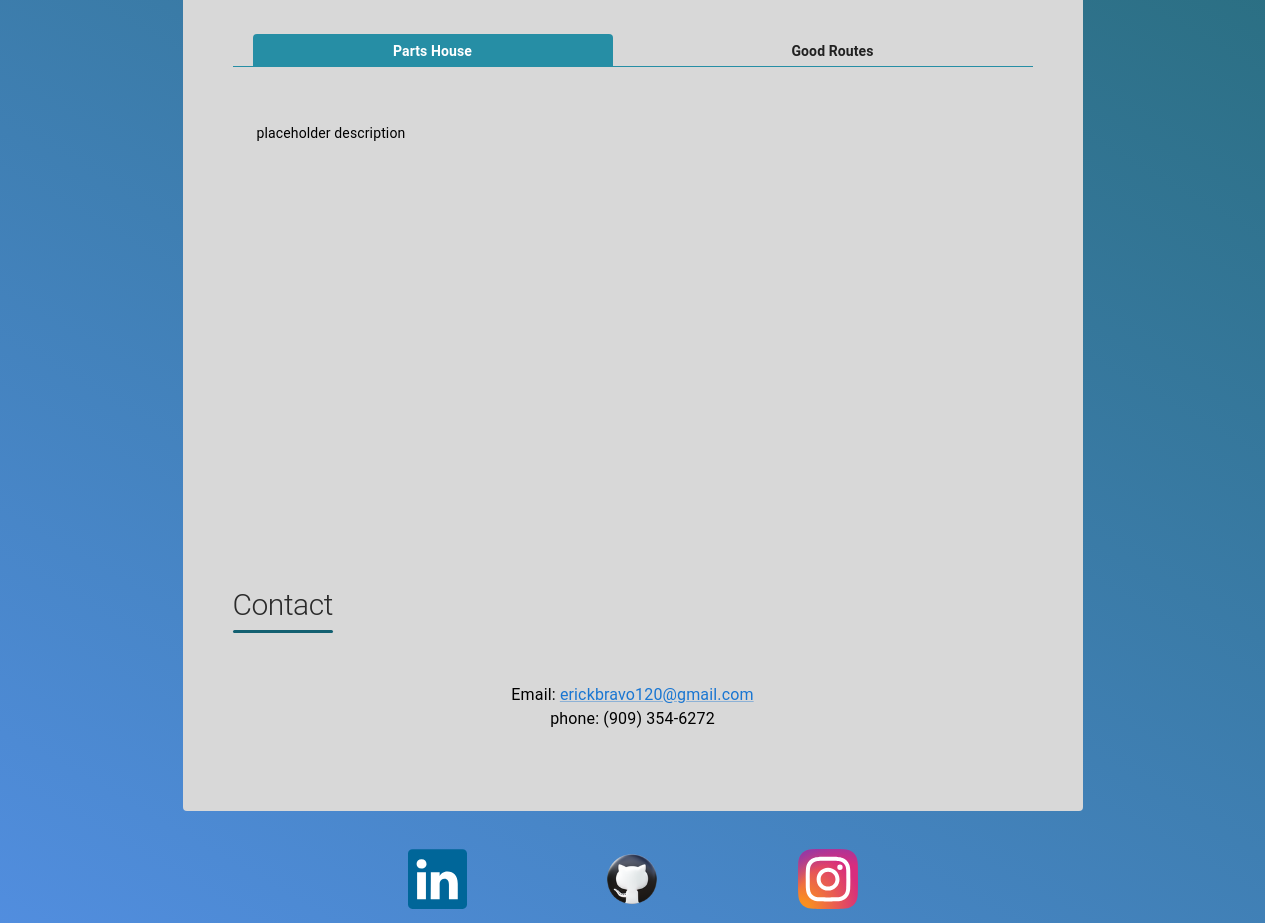
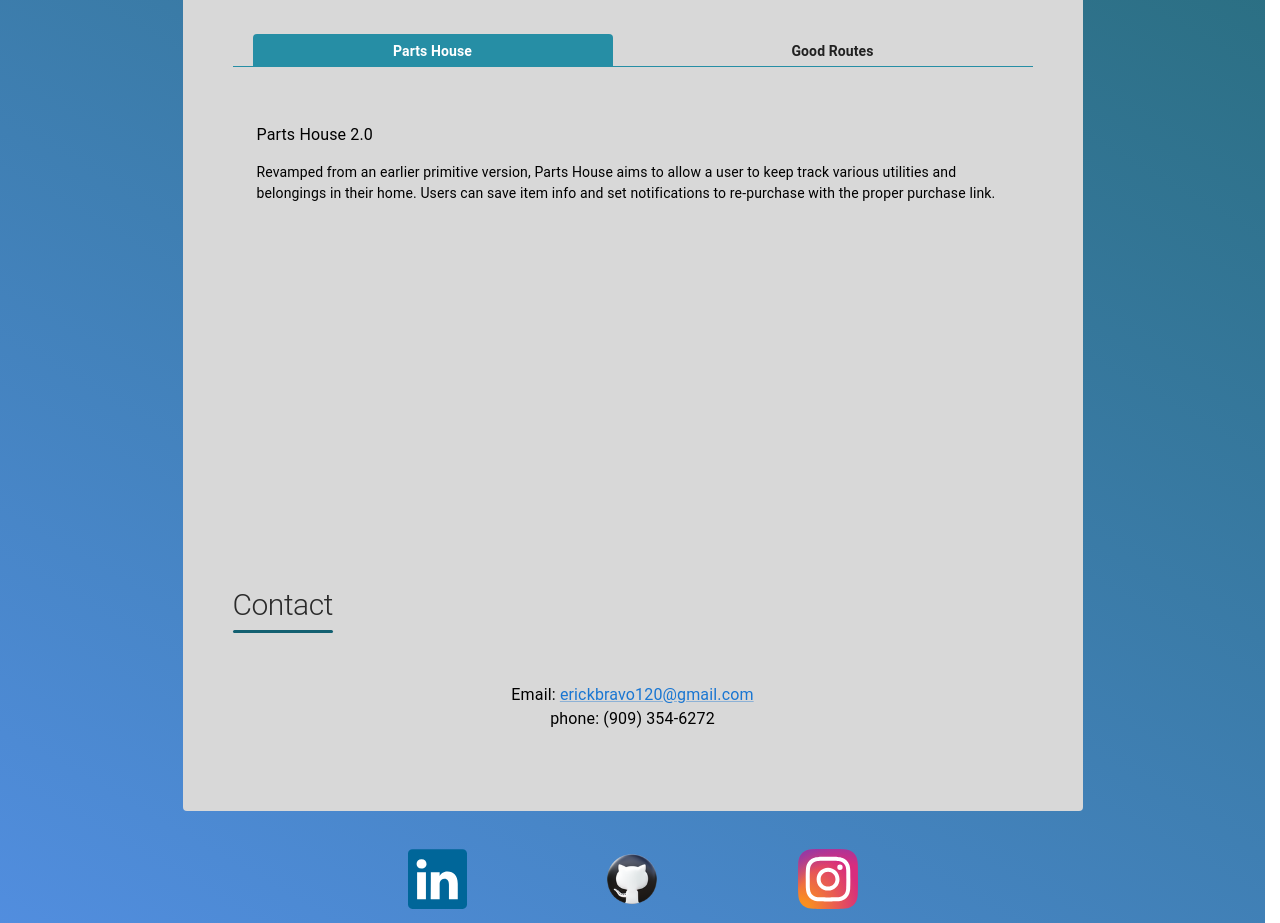
Before and after one commit to Erick-Bravo/Erick-Bravo.github.io, a React (Create React App) app: page / in a window 1280 px wide. Shown: the part 1620-2543 px from the top of the page. Built offline with nearby package versions, Linux system fonts and the light colour scheme.

Commit message:
personal projects content. icon error resolved

```diff
--- a/src/components/ContentComponents/Projects/ClientProjects/ClientProjects.tsx
+++ b/src/components/ContentComponents/Projects/ClientProjects/ClientProjects.tsx
@@ -26,39 +26,39 @@ const ListYosemite = [
 const tabData = [
   {
     label: "BFDI",
-    client: "Black Family Development, Inc - Mental Health Check-in",
+    title: "Black Family Development, Inc - Mental Health Check-in",
+    description:
+    "Black Family Development Inc’s mission is to strengthen and enhance the lives of children, youth, and families through partnerships that support safe, nurturing, vibrant homes, schools and communities. From beggining to end, I was on a team that created a mental health check-in that works as a Progressive Web Application. In this app, a user will take an assessment and is directed relevant resources depending on user score.",
+    responsibilities: ListBFDI,
+    content: "content",
     website: {
       label: "Hope is Here By BFDI",
       link: "",
     },
-    description:
-    "Black Family Development Inc’s mission is to strengthen and enhance the lives of children, youth, and families through partnerships that support safe, nurturing, vibrant homes, schools and communities. From beggining to end, I was on a team that created a mental health check-in that works as a Progressive Web Application. In this app, a user will take an assessment and is directed relevant resources depending on user score.",
-    responsibilities: ListBFDI,
-    content: "content",
   },
   {
     label: "Lithia Motors",
-    client: "Driveway.com",
+    title: "Driveway.com",
+    description:
+    "Driveway.com, a direct competitor to Carvana, is the only online car retailer that puts you in complete control of every aspect of car ownership. As part of one of the largest automotive retailers, you get to shop directly from Lithia's nationwide inventory. I worked on the team responsible for the entire vehicle purchase cart-flow.",
+    responsibilities: ListLithia,
+    content: "content",
     website: {
       label: "Driveway.com",
       link: "https://www.driveway.com",
     },
-    description:
-    "Driveway.com, a direct competitor to Carvana, is the only online car retailer that puts you in complete control of every aspect of car ownership. As part of one of the largest automotive retailers, you get to shop directly from Lithia's nationwide inventory. I worked on the team responsible for the entire vehicle purchase cart-flow.",
-    responsibilities: ListLithia,
-    content: "content",
   },
   {
     label: "Yosemite National Park",
-    client: "Yosemite Community Website",
+    title: "Yosemite Community Website",
+    description:
+    "Yoscommunity.com website was created to help provide resources to the 2000+ employees who live in Yosemite National Park.",
+    responsibilities: ListYosemite,
+    content: "content",
     website: {
       label: "Yosemite Comunity Website",
       link: "https://www.yoscommunity.com",
     },
-    description:
-    "Yoscommunity.com website was created to help provide resources to the 2000+ employees who live in Yosemite National Park.",
-    responsibilities: ListYosemite,
-    content: "content",
   },
 ];
 
--- a/src/components/ContentComponents/Projects/PersonalProjects/PersonalProjects.tsx
+++ b/src/components/ContentComponents/Projects/PersonalProjects/PersonalProjects.tsx
@@ -10,21 +10,23 @@ const PersonalProjectsContainer = styled(Box)({
 const tabData = [
   {
     label: "Parts House",
+    title: "Parts House 2.0",
+    description: "Revamped from an earlier primitive version, Parts House aims to allow a user to keep track various utilities and belongings in their home. Users can save item info and set notifications to re-purchase with the proper purchase link.",
+    content: "content",
     website: {
       label: "Parts House 2.0",
       link: "",
     },
-    description: "placeholder description",
-    content: "content",
   },
   {
     label: "Good Routes",
+    title: "Good Routes",
+    description: "Good Routes is a fun clone of Good Reads group project while studying at App Academy.",
+    content: "content",
     website: {
       label: "Good Routes",
       link: ""
     },
-    description: "placeholder description",
-    content: "content",
   },
 ];
 
--- a/src/components/DynamicTabs/DynamicTabs.tsx
+++ b/src/components/DynamicTabs/DynamicTabs.tsx
@@ -16,13 +16,13 @@ interface TabPanelProps {
 
 interface TabDataProps {
   content: string;
-  client?: string;
+  title: string;
+  description: string;
+  responsibilities?: string[];
   website: {
     label: string;
     link: string;
   };
-  description: string;
-  responsibilities?: string[];
 }
 
 const TabPanel = (props: TabPanelProps) => {
@@ -78,9 +78,9 @@ const DynamicTabs = ({ tabData }: any) => {
       {tabData.map((data: TabDataProps, i: number) => (
         <TabPanel value={value} index={i} key={`tabpanel-${i}`}>
           <TabPanelContainer>
-            {data.client && (
+            {data.title && (
               <Typography sx={{ marginBottom: "15px" }}>
-                {data.client}
+                {data.title}
               </Typography>
             )}
             <Typography sx={{ fontSize: "14px", marginBottom: "20px" }}>
```
Also changed, not shown: public/manifest.json.
